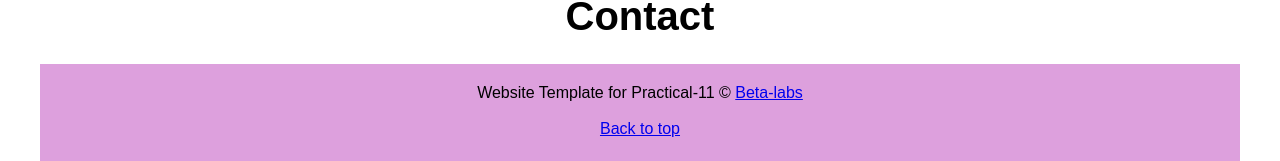
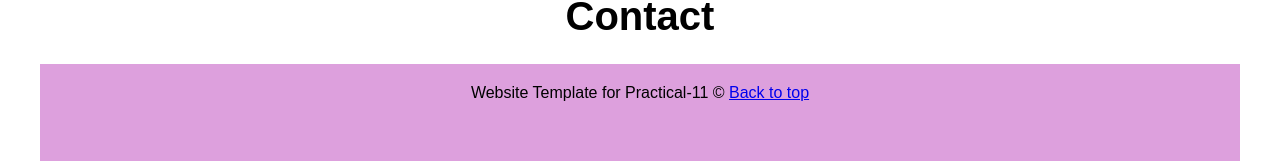
Before and after one commit to Pal-Yogesh/Practical-11, a plain HTML site: page index.html in a window 1280 px wide. Shown: the part 2366-2527 px from the top of the page. Drawn offline with Linux system fonts and the light colour scheme.

Commit message:
Update index.html

```diff
--- a/index.html
+++ b/index.html
@@ -1032,7 +1032,7 @@
       <div id="footer">
         <p>
           Website Template for Practical-11 &copy;
-          <a href="https://beta-labs.in">Beta-labs</a><br /><br />
+<!--           <a href="https://beta-labs.in">Beta-labs</a><br /><br /> -->
           <a href="#top">Back to top</a>
         </p>
       </div>
```
